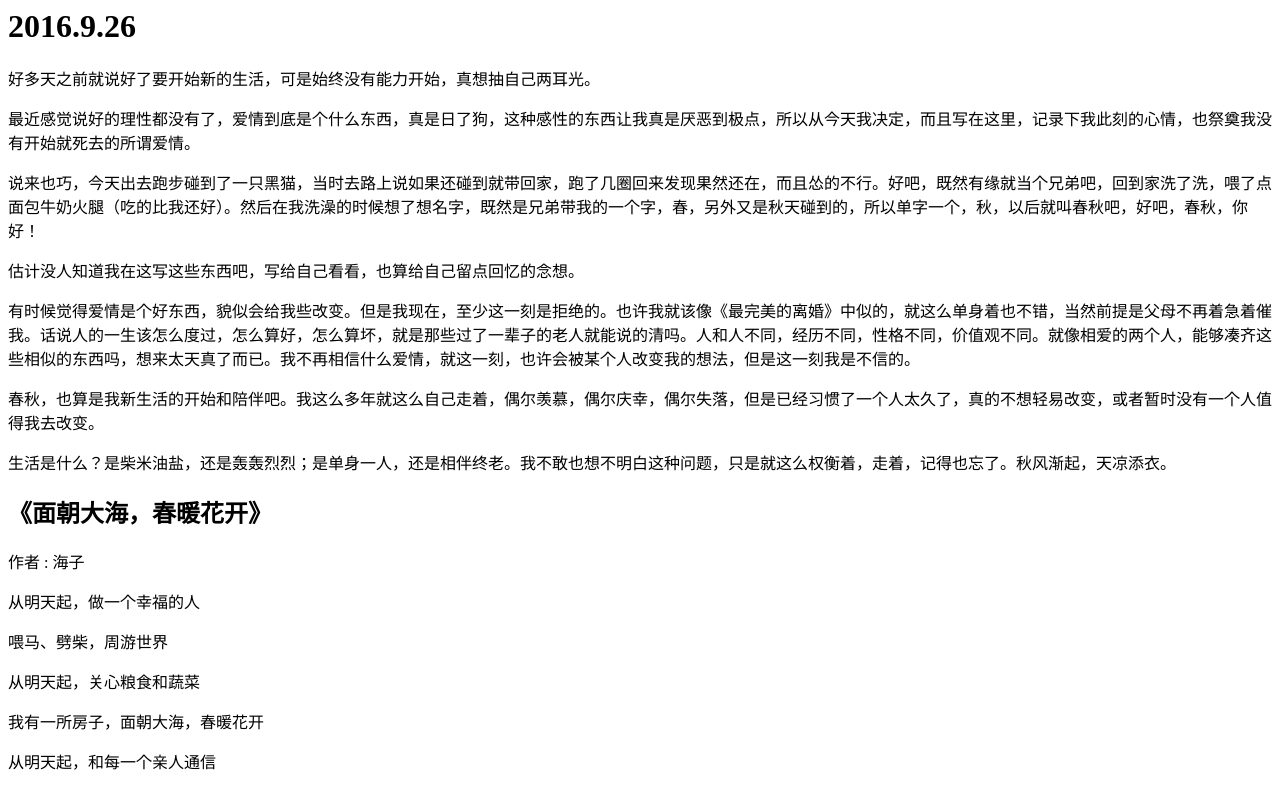
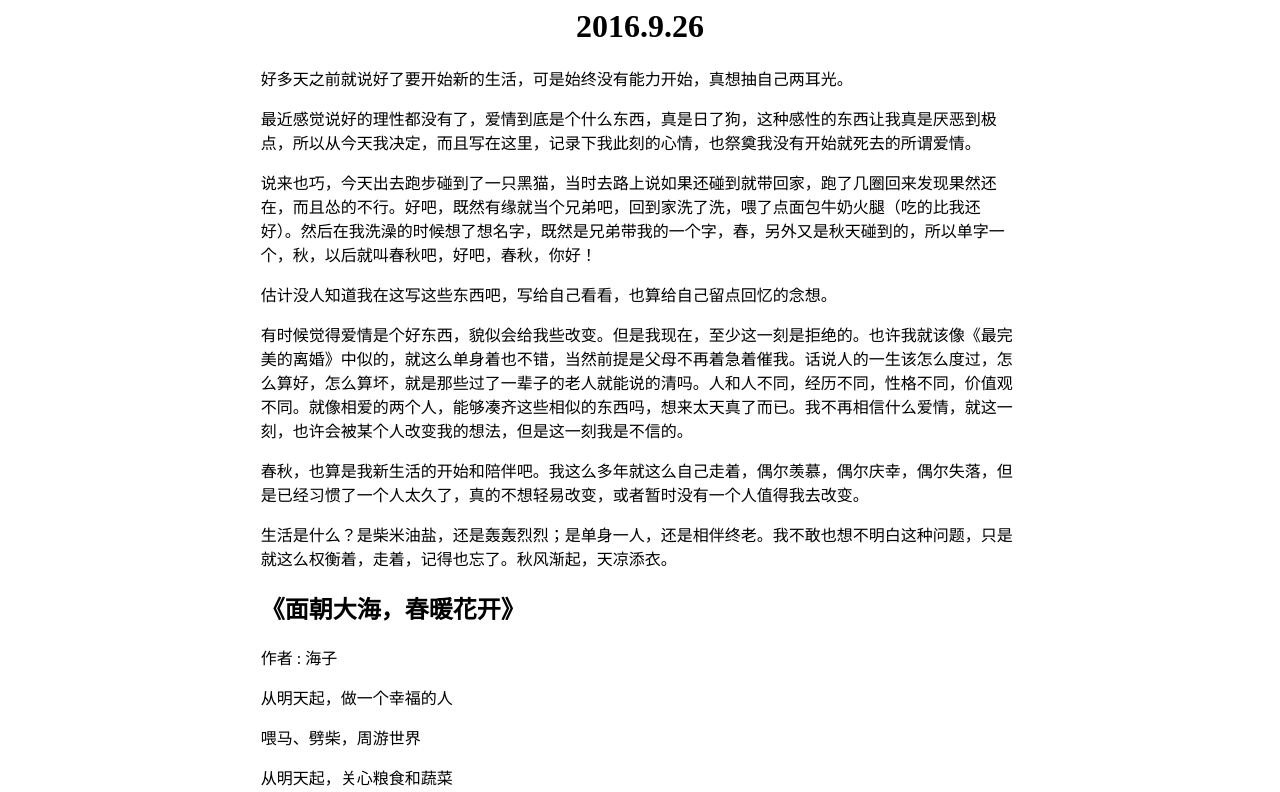
Before and after one commit to kebenxiaoming/kebenxiaoming.github.io, a plain HTML site: page 2016.9.26.html in a window 1280 px wide. Shown: the top 792 px of the page. Drawn offline with Linux system fonts and the light colour scheme.

Commit message:
Update 2016.9.26.html

```diff
--- a/2016.9.26.html
+++ b/2016.9.26.html
@@ -3,7 +3,8 @@
 <title>说好的新生活呢</title>
 </head>
 <body>
-	<h1>
+	<div style=" margin:0 auto; width:60%;word-wrap:break-word;">
+	<h1 style="text-align:center;">
 	2016.9.26
 	</h1>
 	<p>好多天之前就说好了要开始新的生活，可是始终没有能力开始，真想抽自己两耳光。</p>
@@ -30,5 +31,6 @@
 	<p>愿你有情人终成眷属 </p>
  	<p>愿你在尘世获得幸福</p>
  	<p>我只愿面朝大海，春暖花开</p>
+	</div>
 	</body>
 </html>
```
